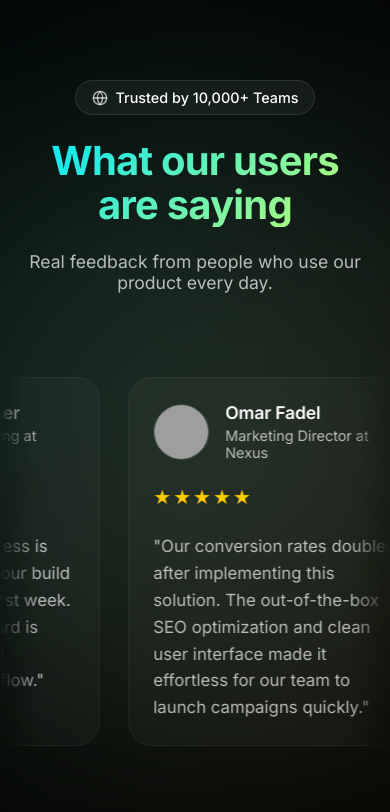
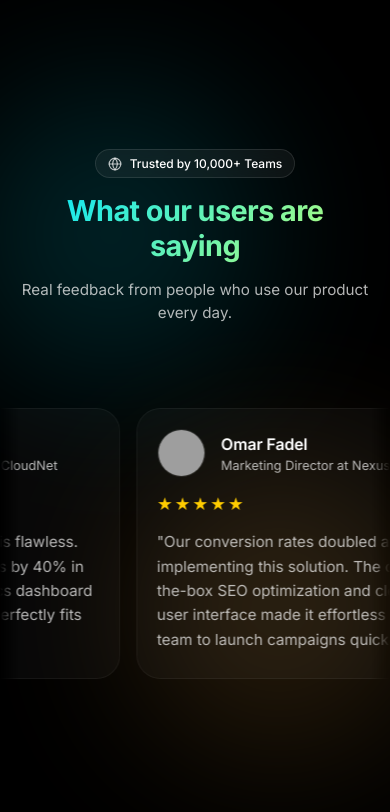
Before and after one commit to Arpit6691/review, a React (Vite) app: page / in a window 390 px wide. Shown: the top 812 px of the page. Built offline with nearby package versions, Linux system fonts and the light colour scheme; grey boxes are pictures that could not be loaded.

Commit message:
Optimize testimonial section for mobile responsiveness

```diff
--- a/src/styles/Testimonials.css
+++ b/src/styles/Testimonials.css
@@ -9,6 +9,9 @@
     --text-secondary: rgba(255, 255, 255, 0.7);
     --star-color: #ffcc00;
     --border-color: rgba(255, 255, 255, 0.05);
+
+    /* Responsive Spacing Variables */
+    --card-gap: 28px;
 }
 
 * {
@@ -28,7 +31,8 @@ body {
 
 .testimonial-section {
     position: relative;
-    padding: 140px 0;
+    /* Responsive section padding */
+    padding: clamp(60px, 12vh, 140px) 0;
     min-height: 100vh;
     display: flex;
     flex-direction: column;
@@ -39,10 +43,10 @@ body {
 /* Background Glow Effects */
 .glow {
     position: absolute;
-    width: 600px;
-    height: 600px;
+    width: clamp(300px, 50vw, 600px);
+    height: clamp(300px, 50vw, 600px);
     border-radius: 50%;
-    filter: blur(150px);
+    filter: blur(clamp(80px, 12vw, 150px));
     z-index: 0;
     opacity: 0.15;
     pointer-events: none;
@@ -51,21 +55,22 @@ body {
 .glow-blue {
     background: var(--cyan-glow);
     top: 10%;
-    left: -150px;
+    left: -10vw;
 }
 
 .glow-amber {
     background: #ffb347; /* Amber glow */
     bottom: 10%;
-    right: -150px;
+    right: -10vw;
 }
 
 .testimonial-header {
     text-align: center;
     position: relative;
     z-index: 1;
-    margin-bottom: 100px; /* Generous spacing */
-    padding: 0 24px;
+    /* Responsive bottom margin */
+    margin-bottom: clamp(40px, 8vh, 100px);
+    padding: 0 clamp(16px, 5vw, 24px);
     display: flex;
     flex-direction: column;
     align-items: center;
@@ -75,13 +80,13 @@ body {
     display: inline-flex;
     align-items: center;
     gap: 8px;
-    padding: 8px 16px;
+    padding: clamp(6px, 1.5vw, 8px) clamp(12px, 3vw, 16px);
     background: rgba(255, 255, 255, 0.05);
     border: 1px solid rgba(255, 255, 255, 0.1);
     border-radius: 999px;
-    font-size: 0.9rem;
+    font-size: clamp(0.75rem, 2vw, 0.9rem);
     color: var(--text-primary);
-    margin-bottom: 24px;
+    margin-bottom: clamp(16px, 3vw, 24px);
     font-weight: 500;
     backdrop-filter: blur(8px);
     -webkit-backdrop-filter: blur(8px);
@@ -89,28 +94,34 @@ body {
 
 .badge svg {
     color: var(--text-secondary);
+    width: clamp(14px, 2vw, 16px);
+    height: clamp(14px, 2vw, 16px);
 }
 
-
 .gradient-heading {
-    font-size: clamp(2.5rem, 5vw, 4rem);
+    /* More aggressive scaling for small screens to prevent clipping */
+    font-size: clamp(1.8rem, 7vw, 4rem);
     font-weight: 700;
     letter-spacing: -0.02em;
-    line-height: 1.1;
-    margin-bottom: 24px;
+    line-height: 1.2;
+    margin-bottom: clamp(16px, 3vw, 24px);
     background: linear-gradient(135deg, var(--cyan-glow), var(--lime-glow));
     -webkit-background-clip: text;
     -webkit-text-fill-color: transparent;
     background-clip: text;
     color: transparent;
+    max-width: 90vw;
+    word-wrap: break-word;
 }
 
 .subtitle {
-    font-size: clamp(1.1rem, 2vw, 1.25rem);
+    /* Slightly smaller base size for mobile readability */
+    font-size: clamp(0.95rem, 3.5vw, 1.25rem);
     color: var(--text-secondary);
     max-width: 600px;
     margin: 0 auto;
     font-weight: 400;
+    line-height: 1.5;
 }
 
 /* Scroller Container */
@@ -119,51 +130,42 @@ body {
     z-index: 1;
     width: 100%;
     /* Smooth fade effect on edges */
-    -webkit-mask-image: linear-gradient(to right, transparent, black 10%, black 90%, transparent);
-    mask-image: linear-gradient(to right, transparent, black 10%, black 90%, transparent);
+    -webkit-mask-image: linear-gradient(to right, transparent, black 5%, black 95%, transparent);
+    mask-image: linear-gradient(to right, transparent, black 5%, black 95%, transparent);
 }
 
 .scroller {
     overflow: hidden;
-    padding: 24px 0; /* Space for hover lift effect */
+    padding: clamp(16px, 3vw, 24px) 0; /* Space for hover lift effect */
 }
 
 .scroller-inner {
     display: flex;
-    gap: 28px;
+    gap: var(--card-gap);
     width: max-content;
     animation: scroll 45s linear infinite;
 }
 
-.scroller-inner:hover {
-    animation-play-state: paused;
-}
-
 @keyframes scroll {
     to {
-        transform: translate(calc(-50% - 14px)); /* -50% width minus half of the 28px gap */
+        /* Dynamically use card-gap to ensure perfectly seamless loop */
+        transform: translate(calc(-50% - (var(--card-gap) / 2)));
     }
 }
 
 /* Testimonial Card */
 .card {
-    width: 440px; /* Consistent size between 420-480px */
+    width: 440px; /* Desktop width */
     background: var(--card-bg);
     border: 1px solid var(--border-color);
     border-radius: 24px;
-    padding: 32px;
+    padding: clamp(20px, 4vw, 32px);
     backdrop-filter: blur(16px);
     -webkit-backdrop-filter: blur(16px);
     transition: transform 0.4s ease, box-shadow 0.4s ease, border-color 0.4s ease;
     display: flex;
     flex-direction: column;
-    gap: 24px;
-}
-
-.card:hover {
-    transform: translateY(-8px);
-    border-color: rgba(255, 255, 255, 0.15);
-    box-shadow: 0 16px 40px rgba(0, 0, 0, 0.4), 0 0 30px rgba(0, 229, 255, 0.08);
+    gap: clamp(16px, 3vw, 24px);
 }
 
 .card-header {
@@ -173,8 +175,8 @@ body {
 }
 
 .avatar {
-    width: 56px;
-    height: 56px;
+    width: clamp(48px, 8vw, 56px);
+    height: clamp(48px, 8vw, 56px);
     border-radius: 50%;
     object-fit: cover;
     border: 1px solid rgba(255, 255, 255, 0.1);
@@ -187,49 +189,68 @@ body {
 }
 
 .name {
-    font-size: 1.1rem;
+    font-size: clamp(1rem, 2.5vw, 1.1rem);
     font-weight: 600;
     color: var(--text-primary);
     letter-spacing: -0.01em;
 }
 
 .role {
-    font-size: 0.9rem;
+    font-size: clamp(0.8rem, 2vw, 0.9rem);
     color: var(--text-secondary);
 }
 
 .stars {
     color: var(--star-color);
-    font-size: 1.25rem;
+    font-size: clamp(1.1rem, 2.5vw, 1.25rem);
     letter-spacing: 2px;
 }
 
 .testimonial-text {
-    font-size: 1.05rem;
+    font-size: clamp(0.95rem, 2.5vw, 1.05rem);
     line-height: 1.6;
     color: var(--text-secondary);
     font-weight: 400;
 }
 
-/* Responsiveness */
-@media (max-width: 768px) {
-    .testimonial-section {
-        padding: 80px 0;
+/* Mobile & Tablet Optimizations */
+
+/* Apply hover effects ONLY on devices that support hover (prevents sticky hover on touch) */
+@media (hover: hover) and (pointer: fine) {
+    .card:hover {
+        transform: translateY(-8px);
+        border-color: rgba(255, 255, 255, 0.15);
+        box-shadow: 0 16px 40px rgba(0, 0, 0, 0.4), 0 0 30px rgba(0, 229, 255, 0.08);
     }
 
-    .testimonial-header {
-        margin-bottom: 60px;
+    .scroller-inner:hover {
+        animation-play-state: paused;
+    }
+}
+
+@media (max-width: 768px) {
+    :root {
+        --card-gap: 20px;
     }
 
     .card {
-        width: 340px;
-        padding: 28px;
+        width: 340px; /* Slightly smaller for tablets */
     }
 }
 
 @media (max-width: 480px) {
+    :root {
+        --card-gap: 16px;
+    }
+
     .card {
-        width: 300px;
-        padding: 24px;
+        width: 85vw; /* Viewport based width for mobile */
+        max-width: 340px;
     }
 }
+
+@media (max-width: 375px) {
+    .card {
+        width: 88vw; /* Maximize space on very small devices like iPhone SE */
+    }
+}
```
